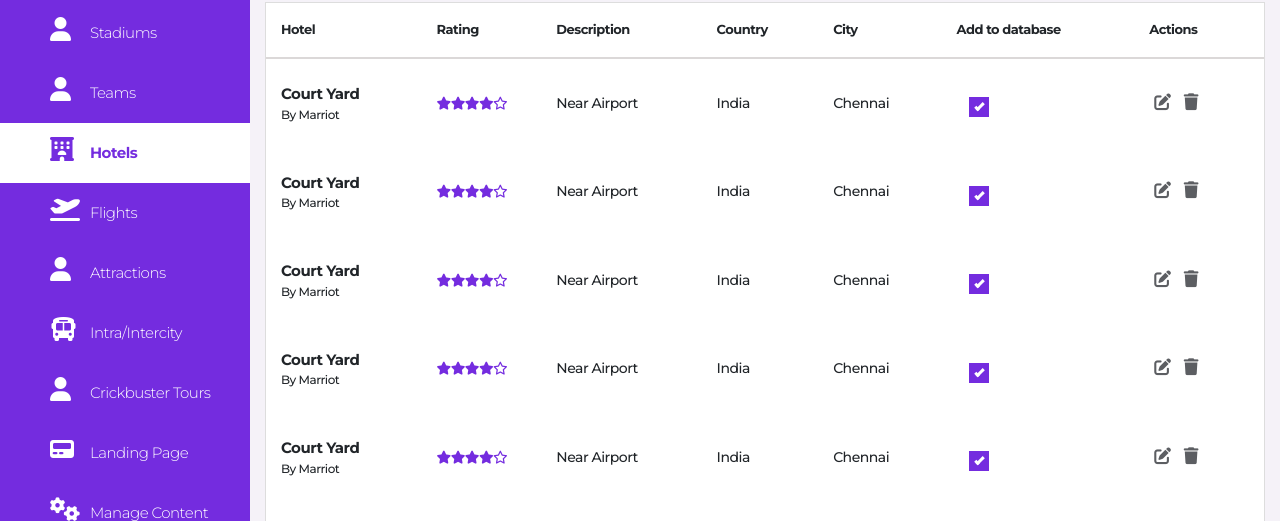
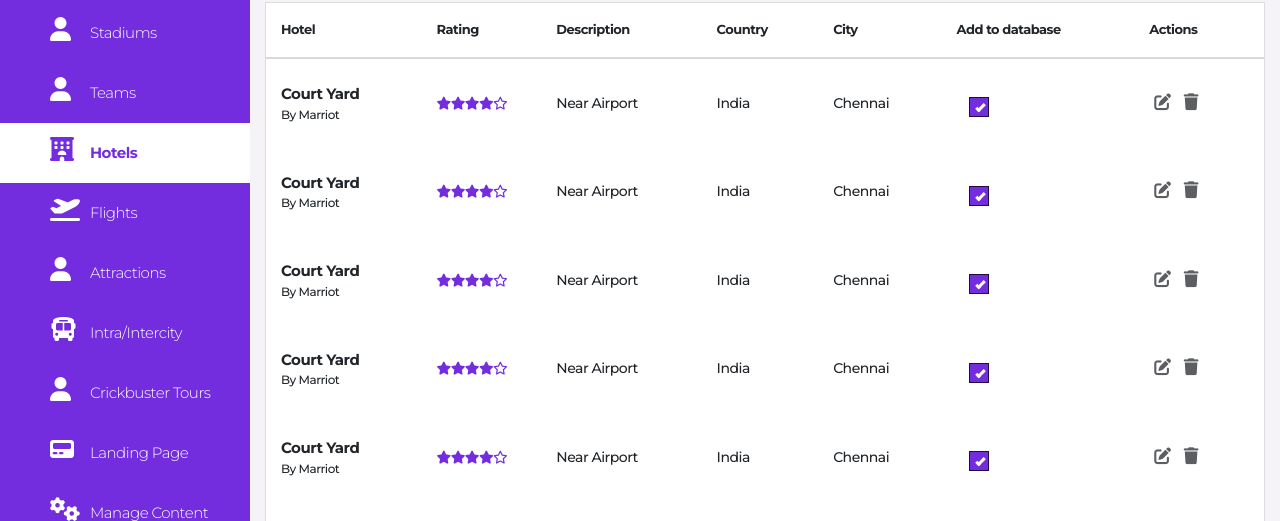
Before and after one commit to BasiKanchana/crickbuster, a plain HTML site: page hotels.html in a window 1280 px wide. Shown: the part 277-798 px from the top of the page. Drawn offline with nearby package versions, Linux system fonts and the light colour scheme.

Commit message:
add style

```diff
--- a/css/style.css
+++ b/css/style.css
@@ -633,6 +633,7 @@ table.table-data-scrollbar .tournament-table-body {
   -moz-user-select: none;
   -ms-user-select: none;
   user-select: none;
+
 }
 /* Hide the browser's default checkbox */
 .checkbox-container input {
@@ -651,6 +652,7 @@ table.table-data-scrollbar .tournament-table-body {
   height: 20px;
   width: 20px;
   background-color: #eee;
+  border: 1px solid #000000b7;
 }
 
 /* On mouse-over, add a grey background color */
```
